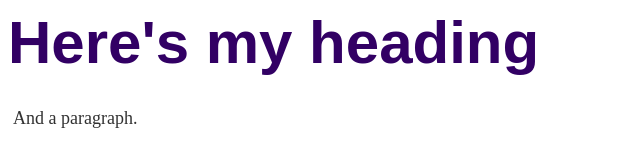
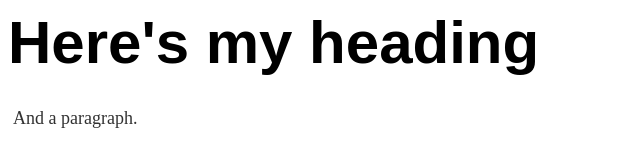
Before and after one commit to s-najiihah/s-najiihah.github.io, a plain HTML site: page index.html in a window 1280 px wide. Shown: the whole page, without its empty margins (0-640 px from the left). Drawn offline with Linux system fonts and the light colour scheme; a web font is replaced by a local one.

Commit message:
Update Example2.css

```diff
--- a/Example2.css
+++ b/Example2.css
@@ -24,6 +24,6 @@ h1 {
   	font-optical-sizing: auto;
  	font-weight: 900;
 	font-size: 60px;
-	color: #320064;
+	color: black;
 	margin: 0px 0px 30px 0px;
 }
```
